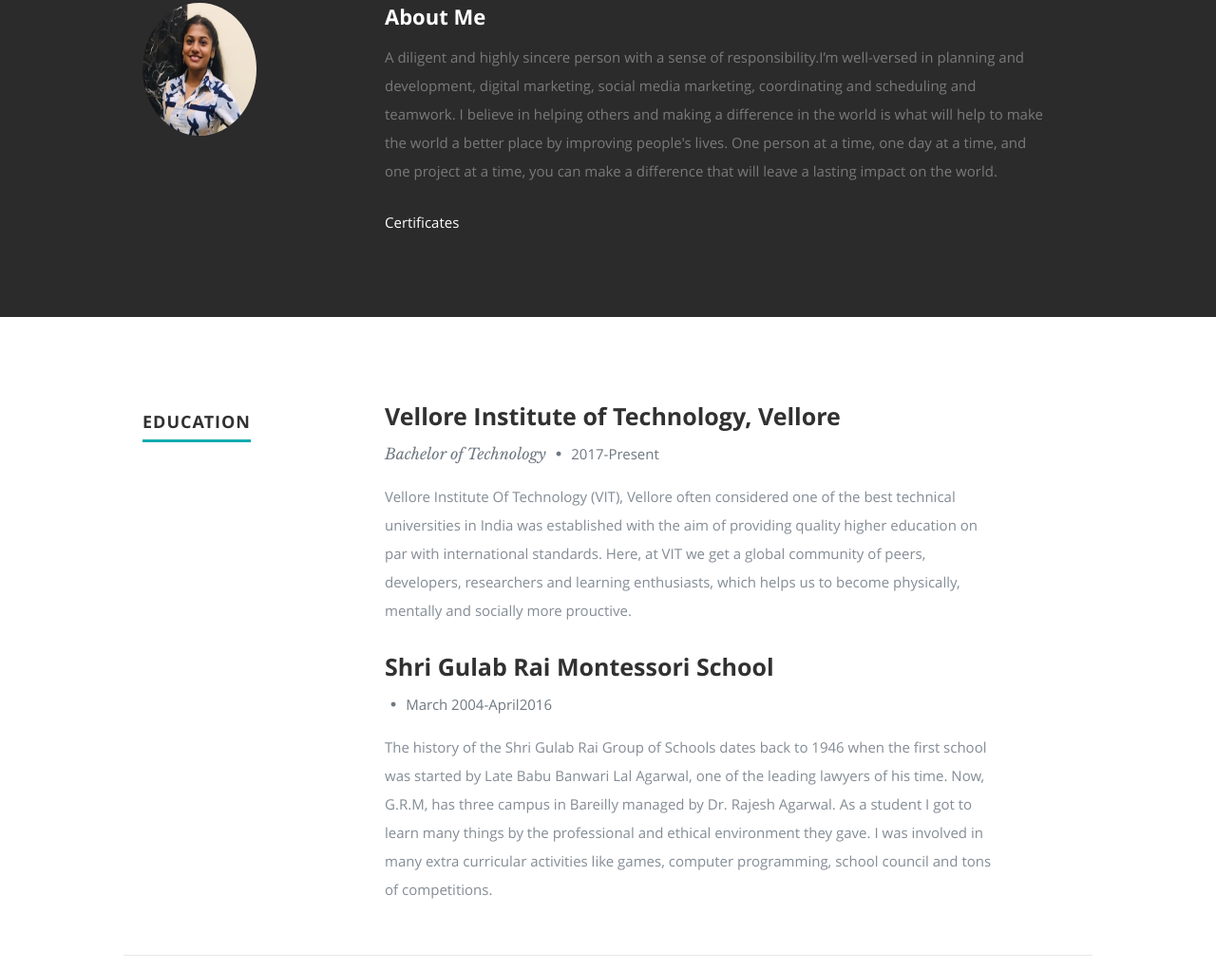
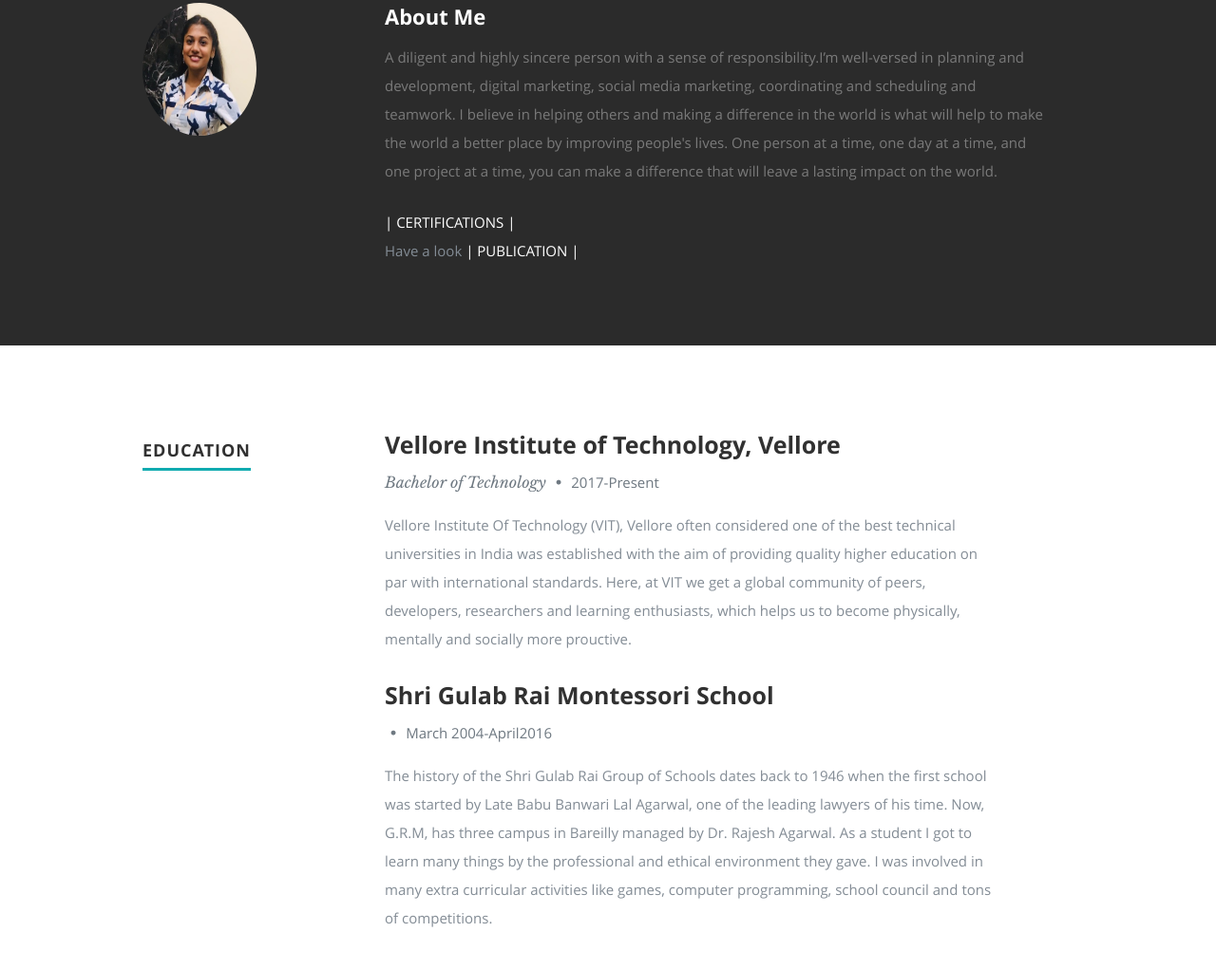
Before and after one commit to dishijn2/DishiJain-Portfolio, a plain HTML site: page index.html in a window 1280 px wide. Shown: the part 893-1914 px from the top of the page at 95% size. Drawn offline with nearby package versions, Linux system fonts and the light colour scheme; a web font is replaced by a local one.

Commit message:
Update index.html

```diff
--- a/index.html
+++ b/index.html
@@ -78,7 +78,9 @@
             I believe in helping others and making a difference in the world is what will help to make the world a better place by improving people's lives. One person at a time, one day at a time, and one project at a time, you can make a difference that will leave a lasting impact on the world.
             </p>
 		 <ul>
-		 <li><a href="https://drive.google.com/drive/folders/1ENOrwkVw6BsrwalbWeA4lgppdV4l5Uu7" target="_blank">Certificates</a></li>
+		 <li><a href="https://drive.google.com/drive/folders/1ENOrwkVw6BsrwalbWeA4lgppdV4l5Uu7" target="_blank">| CERTIFICATIONS |</a></li>
+<li>Have a look
+<a href="http://www.ijstr.org/paper-references.php?ref=IJSTR-1219-26503" target="_blank">| PUBLICATION |</a></li>
 		 </ul>
             <div class="row">
 
```
